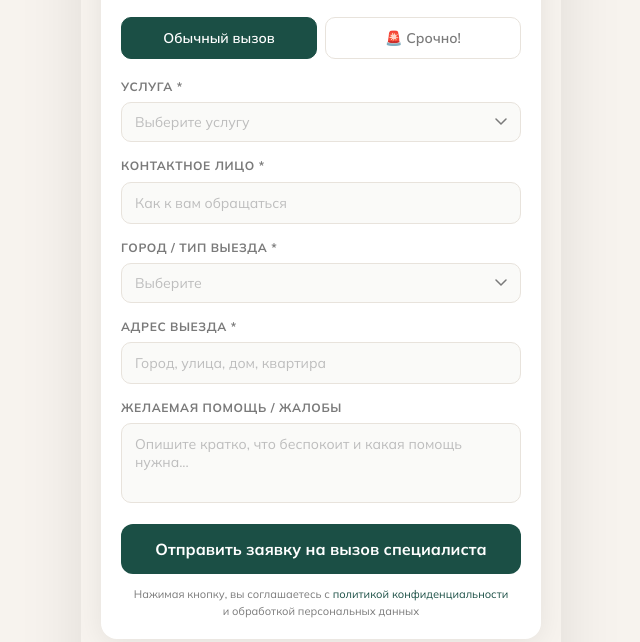
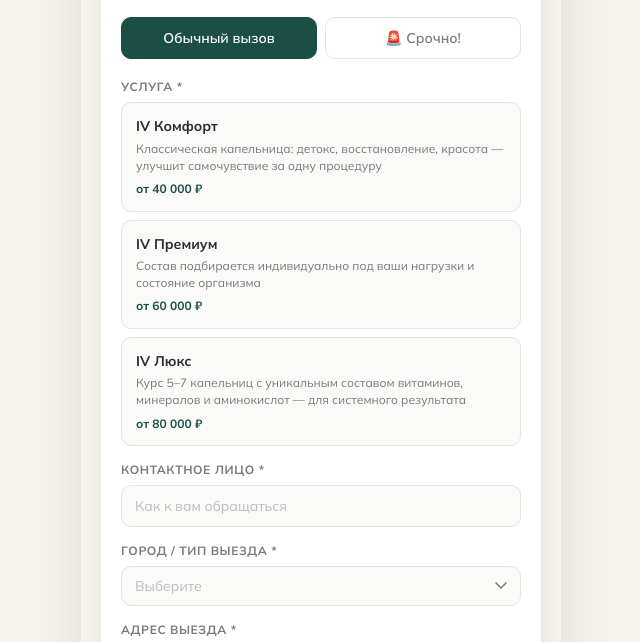
Before and after one commit to andrgavrilenko/medcall, a plain HTML site: page index.html in a window 1280 px wide. Shown: the part 1016-1658 px from the top of the page, without its empty margins (319-959 px from the left). Drawn offline with nearby package versions, Linux system fonts and the light colour scheme.

Commit message:
Заменить дропдаун услуг на карточки с описанием и ценой
Co-Authored-By: Claude Sonnet 4.6 <noreply@anthropic.com>

```diff
--- a/index.html
+++ b/index.html
@@ -326,6 +326,39 @@
     .field select option { color: var(--text); }
     .field textarea { height: 80px; }
 
+    /* Service cards */
+    .service-cards { display: flex; flex-direction: column; gap: 8px; margin-bottom: 14px; }
+    .service-card {
+      border: 1.5px solid var(--border);
+      border-radius: 10px;
+      padding: 12px 14px;
+      cursor: pointer;
+      background: #FAFAF8;
+      transition: border-color 0.2s ease, background 0.2s ease;
+    }
+    .service-card:hover { border-color: var(--green); }
+    .service-card.active {
+      border-color: var(--green);
+      background: rgba(27,79,69,0.05);
+    }
+    .service-card-name {
+      font-weight: 700;
+      font-size: 14px;
+      color: var(--text);
+      margin-bottom: 3px;
+    }
+    .service-card-desc {
+      font-size: 12px;
+      color: var(--muted);
+      line-height: 1.4;
+    }
+    .service-card-price {
+      font-size: 12px;
+      font-weight: 700;
+      color: var(--green);
+      margin-top: 5px;
+    }
+
     /* Call pill */
     .call-pill {
       display: flex;
@@ -588,13 +621,25 @@
 
       <form id="callForm" novalidate>
         <div class="field">
-          <label for="service">Услуга *</label>
-          <select id="service" required>
-            <option value="" disabled selected>Выберите услугу</option>
-            <option value="IV Комфорт">IV Комфорт — детокс, восстановление, красота — от 40 000 ₽</option>
-            <option value="IV Премиум">IV Премиум — индивидуальная капельница под ваши нагрузки — от 60 000 ₽</option>
-            <option value="IV Люкс">IV Люкс — курс 5–7 капельниц с уникальным составом витаминов и аминокислот — от 80 000 ₽</option>
-          </select>
+          <label>Услуга *</label>
+          <input type="hidden" id="service" />
+          <div class="service-cards">
+            <div class="service-card" data-value="IV Комфорт">
+              <div class="service-card-name">IV Комфорт</div>
+              <div class="service-card-desc">Классическая капельница: детокс, восстановление, красота — улучшит самочувствие за одну процедуру</div>
+              <div class="service-card-price">от 40 000 ₽</div>
+            </div>
+            <div class="service-card" data-value="IV Премиум">
+              <div class="service-card-name">IV Премиум</div>
+              <div class="service-card-desc">Состав подбирается индивидуально под ваши нагрузки и состояние организма</div>
+              <div class="service-card-price">от 60 000 ₽</div>
+            </div>
+            <div class="service-card" data-value="IV Люкс">
+              <div class="service-card-name">IV Люкс</div>
+              <div class="service-card-desc">Курс 5–7 капельниц с уникальным составом витаминов, минералов и аминокислот — для системного результата</div>
+              <div class="service-card-price">от 80 000 ₽</div>
+            </div>
+          </div>
         </div>
 
         <div class="field">
@@ -673,6 +718,17 @@
 
   emailjs.init({ publicKey: EMAILJS_PUBLIC_KEY });
 
+  // ── Service cards
+  document.querySelectorAll('.service-card').forEach(card => {
+    card.addEventListener('click', () => {
+      document.querySelectorAll('.service-card').forEach(c => c.classList.remove('active'));
+      card.classList.add('active');
+      document.getElementById('service').value = card.dataset.value;
+      card.style.borderColor = '';
+      card.style.background = '';
+    });
+  });
+
   // ── Urgency toggle
   const btnNormal = document.getElementById('btnNormal');
   const btnUrgent = document.getElementById('btnUrgent');
@@ -705,7 +761,13 @@
       submitBtn.style.background = '#E05A2B';
       submitBtn.style.transition = 'none';
       submitBtn.textContent = 'Заполните обязательные поля';
-      [['service', service], ['city', city], ['contactName', contactName], ['address', address]].forEach(([id, val]) => {
+      if (!service) {
+        document.querySelectorAll('.service-card').forEach(c => {
+          c.style.borderColor = '#E05A2B';
+          setTimeout(() => { c.style.borderColor = ''; }, 2000);
+        });
+      }
+      [['city', city], ['contactName', contactName], ['address', address]].forEach(([id, val]) => {
         if (!val) {
           const el = document.getElementById(id);
           el.style.borderColor = '#E05A2B';
```
